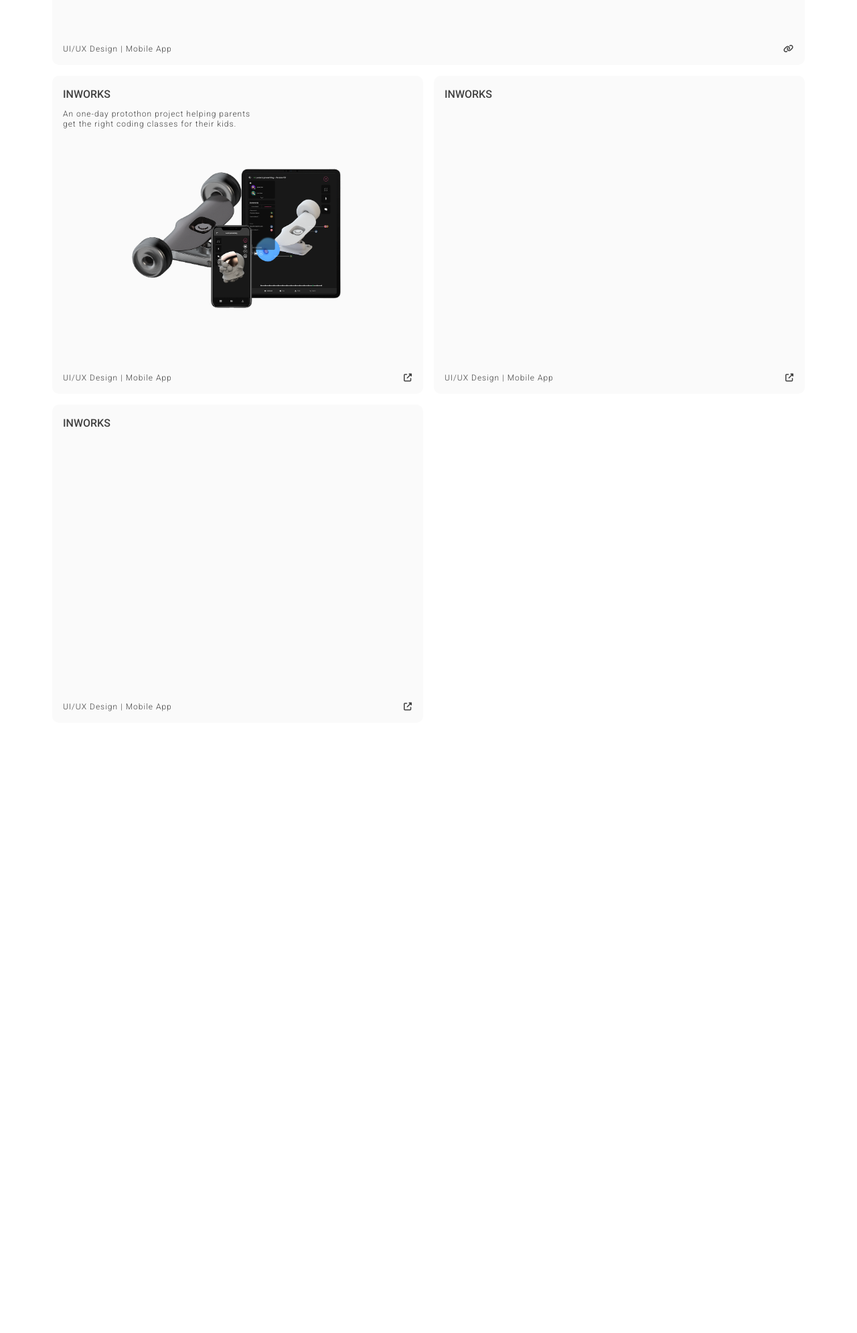
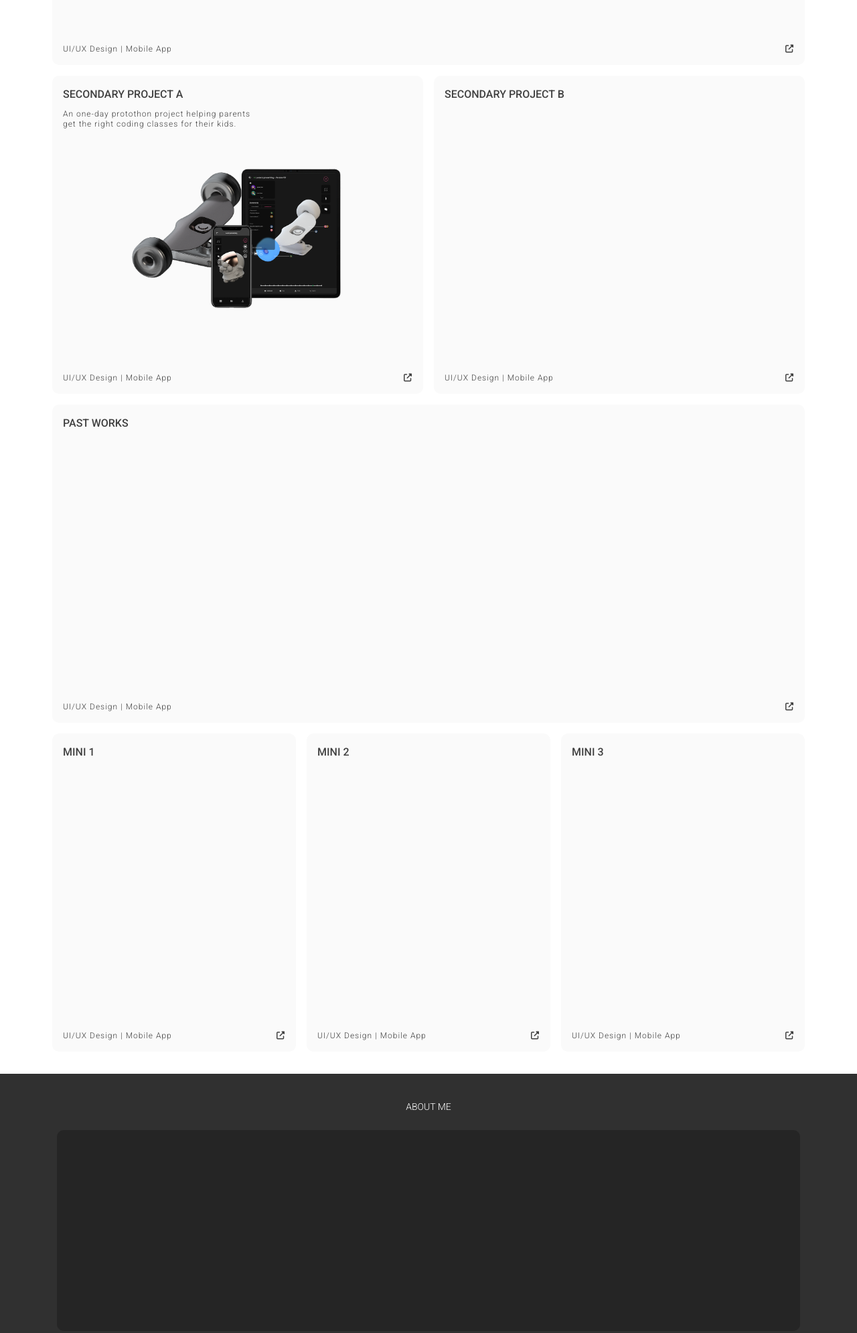
Before and after one commit to PeperoJo/PeperoJo.github.io, a plain HTML site: page index.html in a window 1280 px wide. Shown: the part 1280-3270 px from the top of the page at 67% size. Before the commit the page ends 2392 px from the top, so only its background shows below. Drawn offline with nearby package versions, Linux system fonts and the light colour scheme; animation ran at ten frames a second.

Commit message:
about me section

```diff
--- a/index.html
+++ b/index.html
@@ -89,7 +89,7 @@
       <div class="col-md-12 p-2">
         <div class="project-container p-3 proj-text-dark0">
           <div class="project-title">
-            inworks
+            Flag Ship Project
           </div>
           <div class="project-descr">
             A VR/AR tool that enables people to interact with the 3D object in a meeting.
@@ -98,7 +98,8 @@
             UI/UX Design | Mobile App
           </div>
           <div class="project-link p-3">
-            <i class="fas fa-link"></i>
+            <!-- <i class="fas fa-link"></i> -->
+            <i class="fas fa-external-link-alt"></i>
           </div>
           <div class="project-img">
             <img src="img/projects/random.png" height="50%">
@@ -108,7 +109,7 @@
       <div class="col-md-6 p-2">
         <div class="project-container p-3 proj-text-dark0">
           <div class="project-title">
-            inworks
+            Secondary Project A
           </div>
           <div class="project-descr">
             An one-day protothon project helping parents get the right coding classes for their kids.
@@ -127,7 +128,7 @@
       <div class="col-md-6 p-2">
         <div class="project-container p-3 proj-text-dark0">
           <div class="project-title">
-            inworks
+            Secondary Project B
           </div>
           <div class="project-tags p-3">
             UI/UX Design | Mobile App
@@ -137,10 +138,62 @@
           </div>
         </div>
       </div>
-      <div class="col-md-6 p-2">
+      <div class="col-md-12 p-2">
         <div class="project-container p-3 proj-text-dark0">
+          <!-- <div class="project-title">
+            inworks
+          </div> -->
           <div class="project-title">
+            Past Works
+          </div>
+          <div class="project-tags p-3">
+            UI/UX Design | Mobile App
+          </div>
+          <div class="project-link p-3">
+            <i class="fas fa-external-link-alt"></i>
+          </div>
+        </div>
+      </div>
+      <!-- ############### MINI PROJECTS ############### -->
+      <div class="col-md-4 p-2">
+        <div class="project-container p-3 proj-text-dark0">
+          <!-- <div class="project-title">
             inworks
+          </div> -->
+          <div class="project-title">
+            Mini 1
+          </div>
+          <div class="project-tags p-3">
+            UI/UX Design | Mobile App
+          </div>
+          <div class="project-link p-3">
+            <i class="fas fa-external-link-alt"></i>
+          </div>
+        </div>
+      </div>
+      <div class="col-md-4 p-2">
+        <div class="project-container p-3 proj-text-dark0">
+          <!-- <div class="project-title">
+            inworks
+          </div> -->
+          <div class="project-title">
+            Mini 2
+          </div>
+          <div class="project-tags p-3">
+            UI/UX Design | Mobile App
+          </div>
+          <div class="project-link p-3">
+            <i class="fas fa-external-link-alt"></i>
+          </div>
+        </div>
+      </div>
+      <div class="col-md-4 p-2">
+        <div class="project-container p-3 proj-text-dark0">
+          <!-- <div class="project-title">
+            inworks
+          </div> -->
+          <div class="project-title">
+            Mini 3
           </div>
           <div class="project-tags p-3">
             UI/UX Design | Mobile App
@@ -154,6 +207,21 @@
   </div>
 
 
+  <!-- ABOUT ME -->
+  <div class="about-splash">
+    <div class="container" id="aboutme">
+      <div class="project-section py-4 text-center">
+      <!-- <div class="project-section py-4 text-left text-md-center"> -->
+        About Me
+      </div>
+      <div class="about-info">
+
+
+
+      </div>
+    </div>
+  </div>
+
   <!-- jQuery (necessary for Bootstrap's JavaScript plugins) -->
   <script src="https://code.jquery.com/jquery-3.5.1.slim.min.js" integrity="sha384-DfXdz2htPH0lsSSs5nCTpuj/zy4C+OGpamoFVy38MVBnE+IbbVYUew+OrCXaRkfj" crossorigin="anonymous"></script>
   <script src="https://cdn.jsdelivr.net/npm/bootstrap@4.6.0/dist/js/bootstrap.bundle.min.js" integrity="sha384-Piv4xVNRyMGpqkS2by6br4gNJ7DXjqk09RmUpJ8jgGtD7zP9yug3goQfGII0yAns" crossorigin="anonymous"></script>
--- a/styles/main.css
+++ b/styles/main.css
@@ -236,3 +236,27 @@ body {}
 .proj-text-dark0 {
   color: #404040;
 }
+
+
+/* ABOUT ME */
+.about-splash {
+  background-color: #303030;
+  padding-top: 15px;
+  padding-bottom: 70px;
+}
+#aboutme {
+  /* height: 400px; */
+  /* background-color: red; */
+
+}
+
+#aboutme .project-section {
+  color: #ffffff;
+}
+
+.about-info {
+  background-color: #252525;
+  width: 100%;
+  height: 300px;
+  border-radius: 10px;
+}
```
